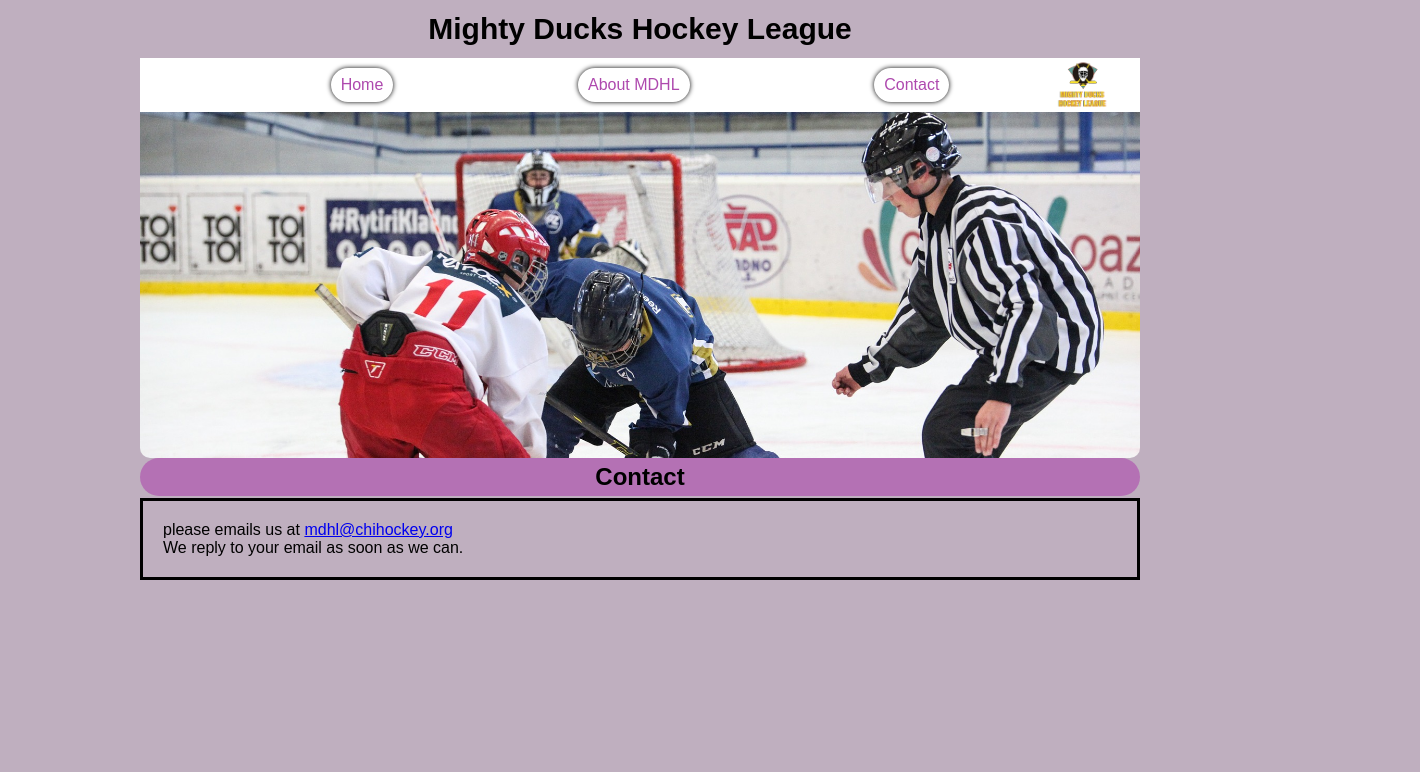
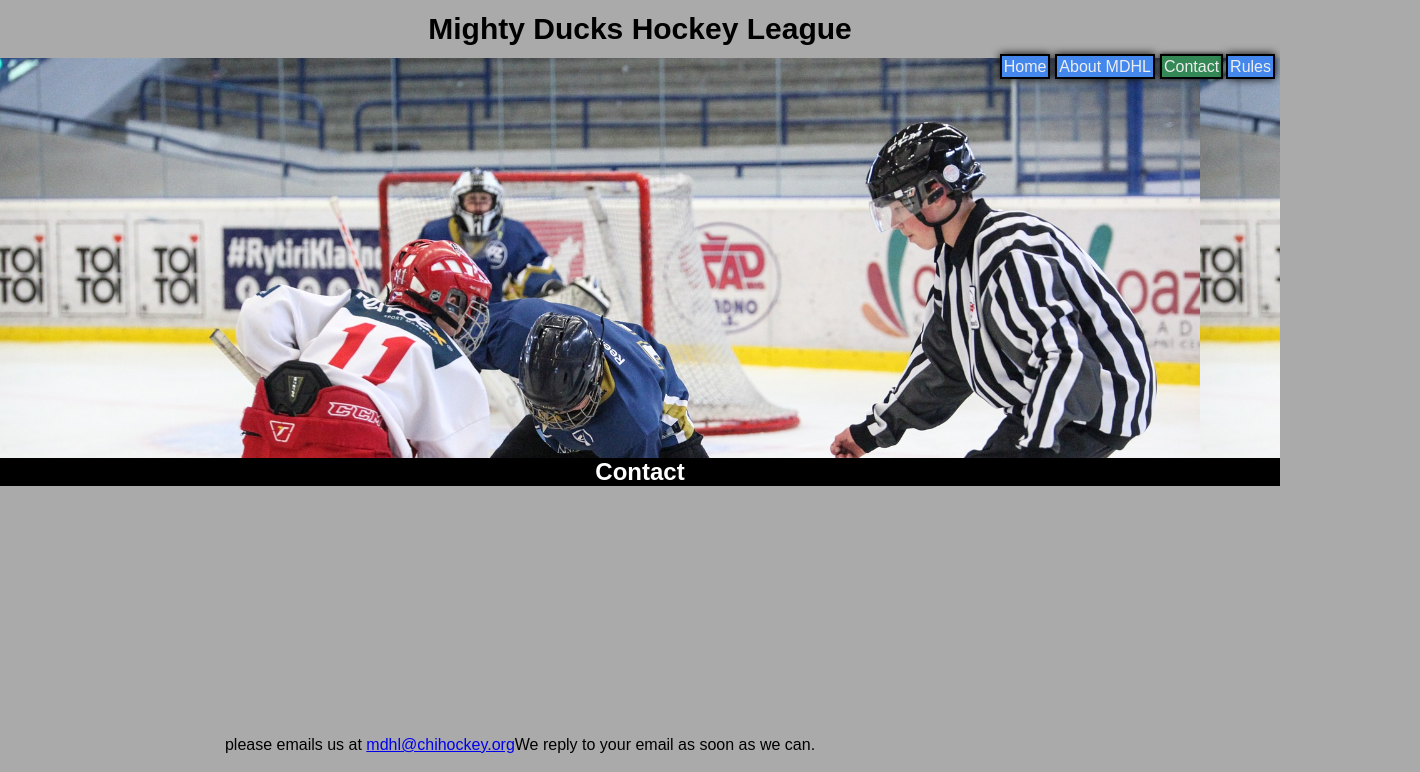
Before and after one commit to mati-gif/mighty-ducks-hockey, a plain HTML site: page assets/pages/contact.html in a window 1280 px wide. Shown: the top 772 px of the page, 1420 px wide, since content can reach past the window. Drawn offline with Linux system fonts and the light colour scheme.

Commit message:
creando rules.html y rules.css

```diff
--- a/assets/pages/contact.html
+++ b/assets/pages/contact.html
@@ -6,8 +6,8 @@
     <meta name="keywords" content="hockey,deporte,hielo," >
     <meta name="description" content="deportes" >
     <meta name="author" content="Matias" >
-    <!--<link rel="stylesheet" href="../styless/styles.css">-->
-    <link rel="stylesheet" href="../styless/stylespropio.css">
+    <link rel="stylesheet" href="../styles/styles.css">
+    <!--<link rel="stylesheet" href="../styless/stylespropio.css">-->
     <link rel="icon" type="image/png" sizes="16x16" href="/favicon-16x16.png">
 
 
@@ -25,9 +25,10 @@
         <div class="header_item-container">
             <nav class="nav">
                 <ul class="nav__ul">
-                    <li class="item"><a href="index.html" class="nav_item" >Home</a></li>
-                    <li class="item"><a href="About_MDHL.html" class="nav_item" >About MDHL</a></li>
+                    <li class="item"><a href="./index.html" class="nav_item" >Home</a></li>
+                    <li class="item"><a href="./About_MDHL.html" class="nav_item" >About MDHL</a></li>
                     <li class="item"><a href="#" class="nav-link" >Contact</a></li>
+                    <li class="item"><a href="./rules.html" class="nav_item">Rules</a></li>
                 </ul>
             </nav>
         </div>
--- /dev/null
+++ b/assets/styles/rules.css
@@ -0,0 +1,141 @@
+*{
+    box-sizing: border-box;
+    margin: 0;
+
+}
+body{
+    font-family: sans-serif;
+    background-color: #aaa;
+}
+
+
+
+/*------HEADER SECTION-----*/
+
+.header{
+    /*border: 3px solid #000;
+    margin: auto;*/
+    width: 100%;
+    max-width: 100vw;
+    height: 50vh;
+    box-sizing: border-box;
+    background-image: url(../images/design1_image1.jpg);
+    background-size: 1200px;
+    /*min-width: 100%; */
+    padding: 0;
+    /*display: flex;
+    flex-direction: column;
+    justify-content: center;
+    align-items: center;*/
+    text-align: center;
+    display: flex;
+    flex-direction: column;
+    gap: 10px;
+
+}
+.header_item-container{
+    position: relative;
+    z-index: 10;
+    text-align: end;
+    height: 100%;
+
+}
+
+.header_overlay{
+    min-height: 100vh;
+    width: 100%;
+    position: absolute;
+    z-index: 1;
+}
+
+.header h1{
+    margin-top: 10px;
+    color: #ddd;
+
+}
+.header p{
+    font-size: 20px;
+    font-weight: bold;
+    color: #ddd;
+
+}
+
+/*------NAV SECTION(dentro del header)-----*/
+
+.nav{
+    display: flex;
+    flex-direction: row;
+    justify-content: end;
+    gap: 3px;
+    max-width: 100%;
+}
+
+.nav_item{
+    border: 2px solid #000;
+    text-decoration: none;
+    padding: 2px;
+    width: 100px;
+    background-color: #48e;
+    color: #ededed;
+    box-shadow: 0px 0px 8px #000;
+    text-align: center;
+
+
+
+}
+.nav-link{
+    background-color: #385;
+    border: 2px solid #000;
+    text-decoration: none;
+    padding: 2px;
+    color: #ededed;
+    box-shadow: 0px 0px 5px #000;
+    width: 90px;
+    text-align: center;
+
+
+
+
+}
+.nav_item:hover , .nav-link:hover{
+    border: 1px solid #000;
+
+}
+
+
+
+/*------HEADER SECTION ENDS-----*/
+
+
+/*------MAIN SECTION-----*/
+
+.main{
+    height: 100%;
+    max-width: 1000px;
+    max-height: 100%;
+    padding: 10px;
+    display: flex;
+    flex-direction: column;
+    justify-content: center;
+    margin: auto;
+    gap: 20px;
+}
+.main p{
+    text-align: center;
+}
+.article{
+    padding: 10px;
+}
+.article ol li dl dt{
+    font-weight: bold;
+    margin: 10px;
+}
+
+
+
+#ol__article{
+    list-style: lower-alpha;
+}
+#ul__article{
+    list-style: circle;
+}
```
Also changed, not shown: assets/pages/About_MDHL.html (+5 -4 lines), assets/pages/index.html (+5 -4 lines), assets/pages/rules.html (added, +104 -0 lines), assets/styles/styles.css (renamed from assets/styless/styles.css), assets/styles/stylespropio.css (renamed from assets/styless/stylespropio.css).
